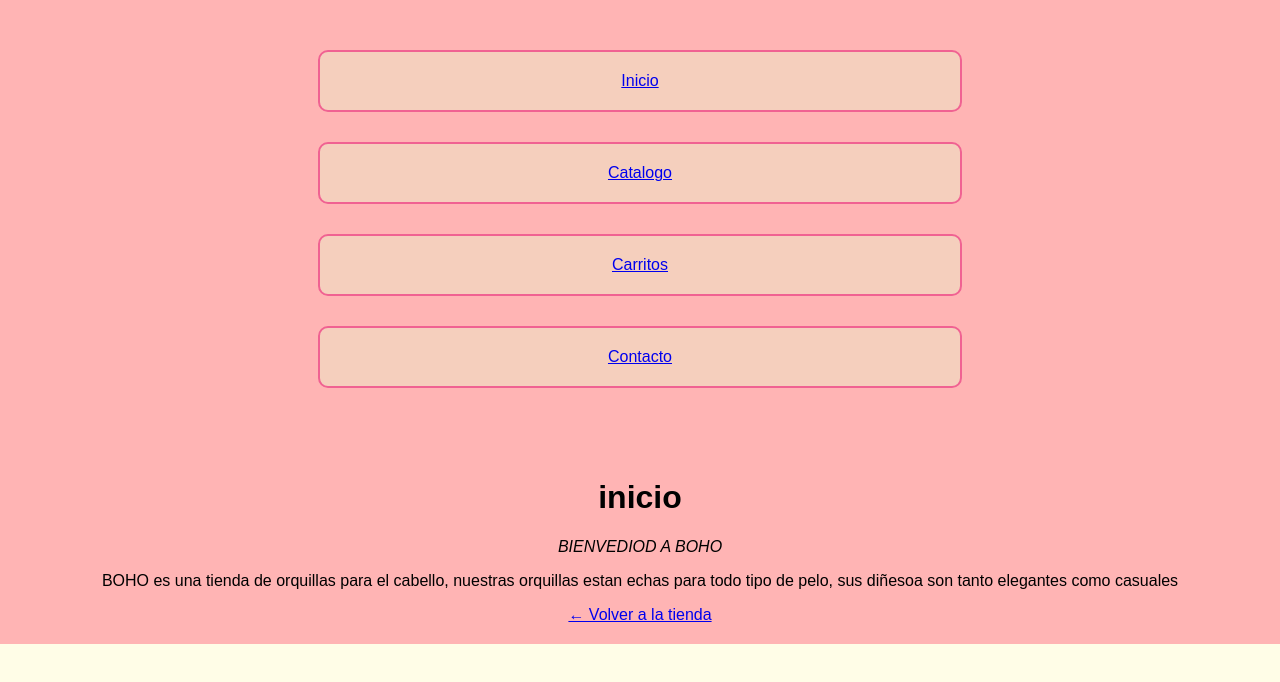
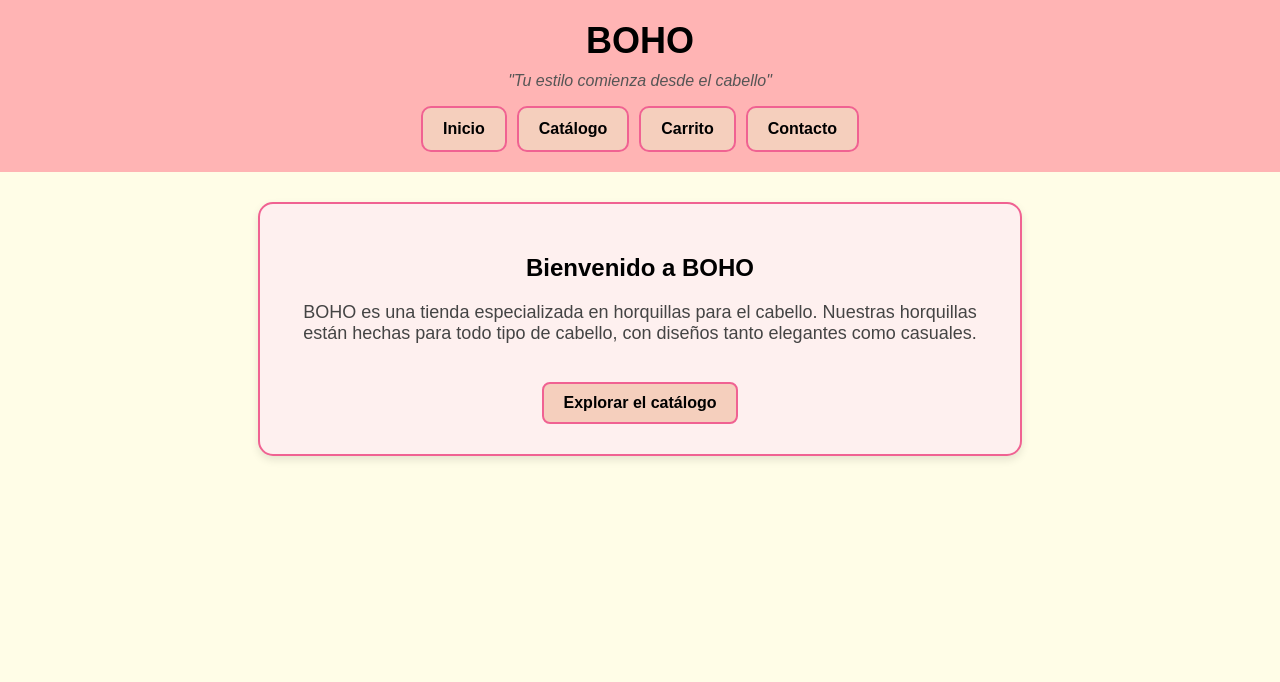
Before and after one commit to rosasetrnasms/eymi, a plain HTML site: page index.html in a window 1280 px wide. Drawn offline with Linux system fonts and the light colour scheme.

Commit message:
Update index.html

```diff
--- a/index.html
+++ b/index.html
@@ -3,7 +3,7 @@
 <head>
   <meta charset="UTF-8" />
   <meta name="viewport" content="width=device-width, initial-scale=1.0"/>
-  <title>index</title>
+  <title>Inicio | BOHO</title>
   <style>
     body {
       font-family: Arial, sans-serif;
@@ -11,61 +11,101 @@
       margin: 0;
       padding: 0;
     }
+
     header {
       background-color: #ffb4b4;
       padding: 20px;
       text-align: center;
     }
-    .inicio {
-      max-width: 600px;
-      margin: 30px auto;
+
+    header h1 {
+      margin: 0;
+      font-size: 36px;
+    }
+
+    header p.eslogan {
+      margin-top: 10px;
+      font-style: italic;
+      color: #555;
+    }
+
+    nav {
+      display: flex;
+      justify-content: center;
+      flex-wrap: wrap;
+      gap: 10px;
+      margin-top: 10px;
+    }
+
+    nav a {
       background-color: #f5cfbd;
-      padding: 20px;
+      padding: 12px 20px;
       border-radius: 10px;
       border: 2px solid #f06292;
+      text-decoration: none;
+      color: black;
+      font-weight: bold;
+      transition: background-color 0.3s;
     }
-    .catalogo {
-      max-width: 600px;
+
+    nav a:hover {
+      background-color: #f8bfa5;
+    }
+
+    .contenido {
+      max-width: 700px;
       margin: 30px auto;
+      background-color: #fef0ef;
+      padding: 30px;
+      border-radius: 15px;
+      border: 2px solid #f06292;
+      box-shadow: 0 4px 8px rgba(0,0,0,0.1);
+      text-align: center;
+    }
+
+    .contenido p {
+      font-size: 18px;
+      color: #444;
+    }
+
+    .contenido a {
+      display: inline-block;
+      margin-top: 20px;
       background-color: #f5cfbd;
-      padding: 20px;
-      border-radius: 10px;
+      padding: 10px 20px;
+      border-radius: 8px;
       border: 2px solid #f06292;
+      color: black;
+      text-decoration: none;
+      font-weight: bold;
     }
-.descuento {
-      max-width: 600px;
-      margin: 30px auto;
-      background-color: #f5cfbd;
-      padding: 20px;
-      border-radius: 10px;
-      border: 2px solid #f06292;
-    }
-    .carrito{
-      max-width: 600px;
-      margin: 30px auto;
-      background-color: #f5cfbd;
-      padding: 20px;
-      border-radius: 10px;
-      border: 2px solid #f06292;
+
+    .contenido a:hover {
+      background-color: #f8bfa5;
     }
   </style>
 </head>
 <body>
-     <header>
-  <nav>
-    <div class="inicio"><a href="index.html">Inicio</a></div>
-    <div class="catalogo"><a href="boho.html">Catalogo</a></div>
-    <div class="carrito"><a href="carrito.html">Carritos</a></div>
-	       <div class="carrito"><a href="contactos.html">Contacto</a></div>
-
-
-  </nav>
-</header>
 
   <header>
+    <h1>BOHO</h1>
+    <p class="eslogan">"Tu estilo comienza desde el cabello"</p>
 
-    <h1>inicio</h1>
-    <center><i>BIENVEDIOD A BOHO</i></center>
-    <p>BOHO es una tienda de orquillas para el cabello, nuestras orquillas estan echas para todo tipo de pelo, sus diñesoa son tanto elegantes como casuales</p>
-    <a href="index.html">← Volver a la tienda</a>
+    <nav>
+      <a href="index.html">Inicio</a>
+      <a href="boho.html">Catálogo</a>
+      <a href="carrito.html">Carrito</a>
+      <a href="contactos.html">Contacto</a>
+    </nav>
   </header>
+
+  <section class="contenido">
+    <h2>Bienvenido a BOHO</h2>
+    <p>
+      BOHO es una tienda especializada en horquillas para el cabello. Nuestras horquillas están hechas para todo tipo de cabello, con diseños tanto elegantes como casuales.
+    </p>
+    <a href="boho.html">Explorar el catálogo</a>
+  </section>
+
+</body>
+</html>
```
